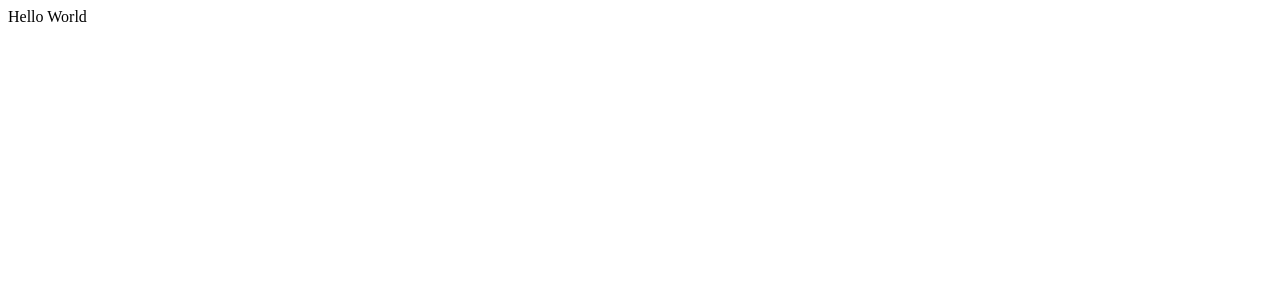
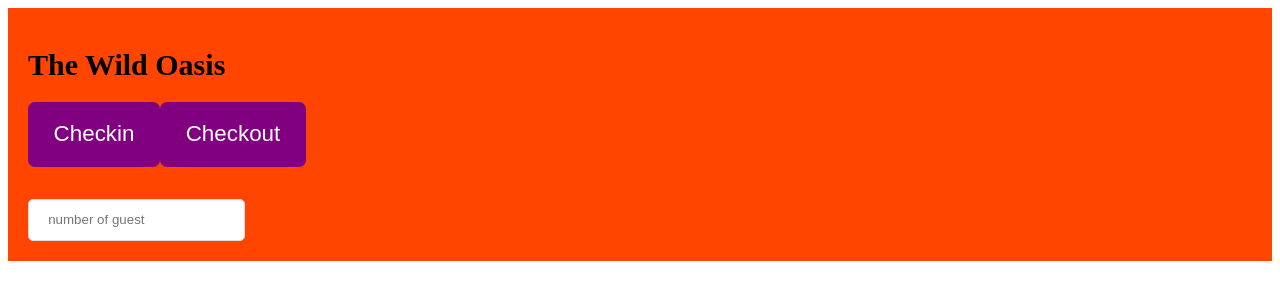
Before and after one commit to olaknowct/wild-oasis, a React (Vite) app: page / in a window 1280 px wide. Shown: the top 300 px of the page. Built offline with nearby package versions, Linux system fonts and the light colour scheme.

Commit message:
app basic styled components

```diff
--- a/package.json
+++ b/package.json
@@ -11,7 +11,8 @@
   },
   "dependencies": {
     "react": "^18.2.0",
-    "react-dom": "^18.2.0"
+    "react-dom": "^18.2.0",
+    "styled-components": "^6.0.4"
   },
   "devDependencies": {
     "@types/react": "^18.2.14",
--- a/src/App.jsx
+++ b/src/App.jsx
@@ -1,5 +1,45 @@
+import { styled } from 'styled-components';
+
+const H1 = styled.h1`
+  font-size: 30px;
+  font-weight: 600;
+  font-weight: yellow;
+`;
+
+const Button = styled.button`
+  font-size: 1.4rem;
+  padding: 1.2rem 1.6rem;
+  font-weight: 500;
+  border: none;
+  border-radius: 7px;
+  background-color: purple;
+  color: white;
+  cursor: pointer;
+`;
+
+const Input = styled.input`
+  border: 1px solid #ddd;
+  border-radius: 5px;
+  padding: 0.8rem 1.2rem;
+  display: block;
+  margin-top: 2rem;
+`;
+
+const StyledApp = styled.div`
+  background-color: orangered;
+  padding: 20px;
+`;
+
 function App() {
-  return <div>Hello World</div>;
+  return (
+    <StyledApp>
+      <H1>The Wild Oasis</H1>
+      <Button onClick={() => alert('Check in')}>Checkin</Button>
+      <Button onClick={() => alert('Check out')}>Checkout</Button>
+
+      <Input type='number' placeholder='number of guest' />
+    </StyledApp>
+  );
 }
 
 export default App;
```
Also changed, not shown: 1 other file (tests, documents, lock files or other folders).
